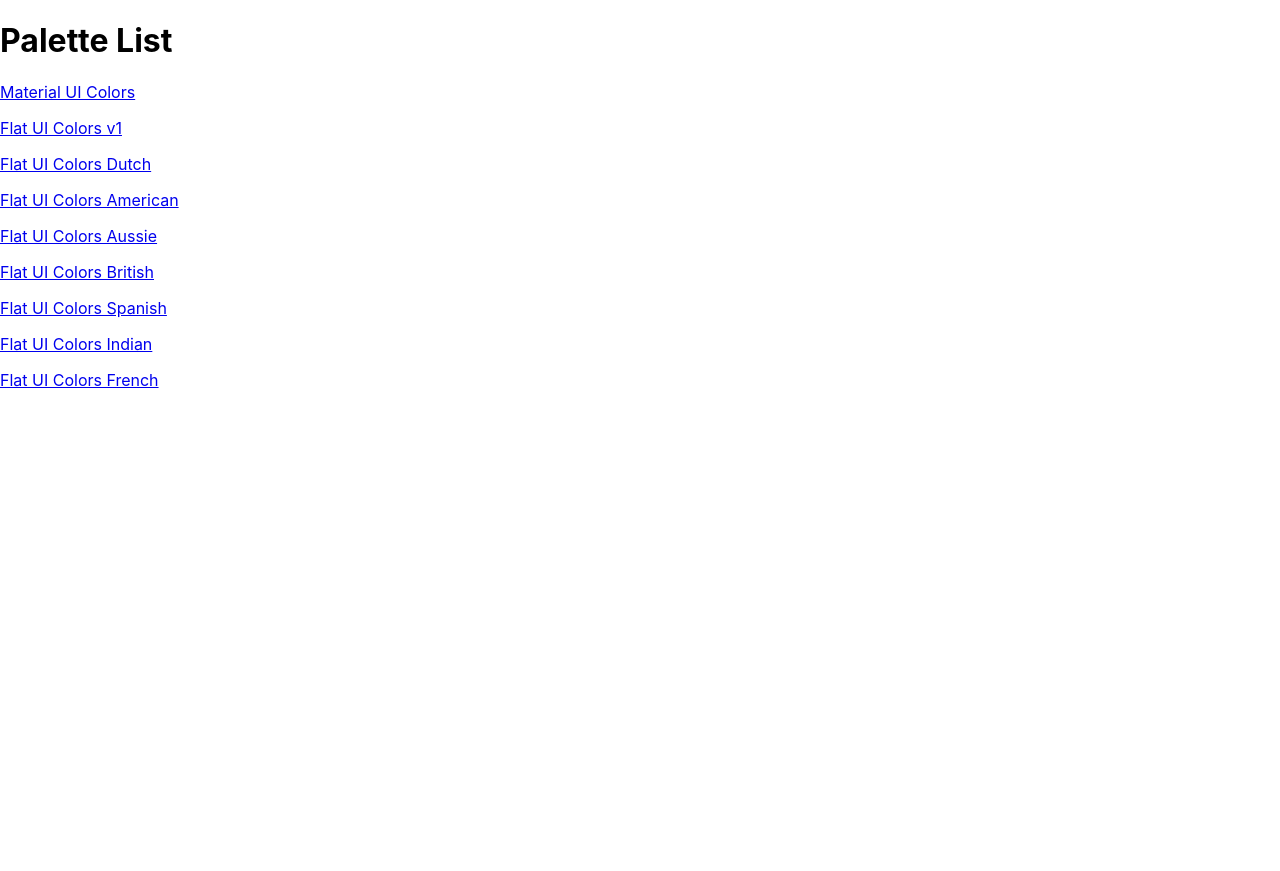
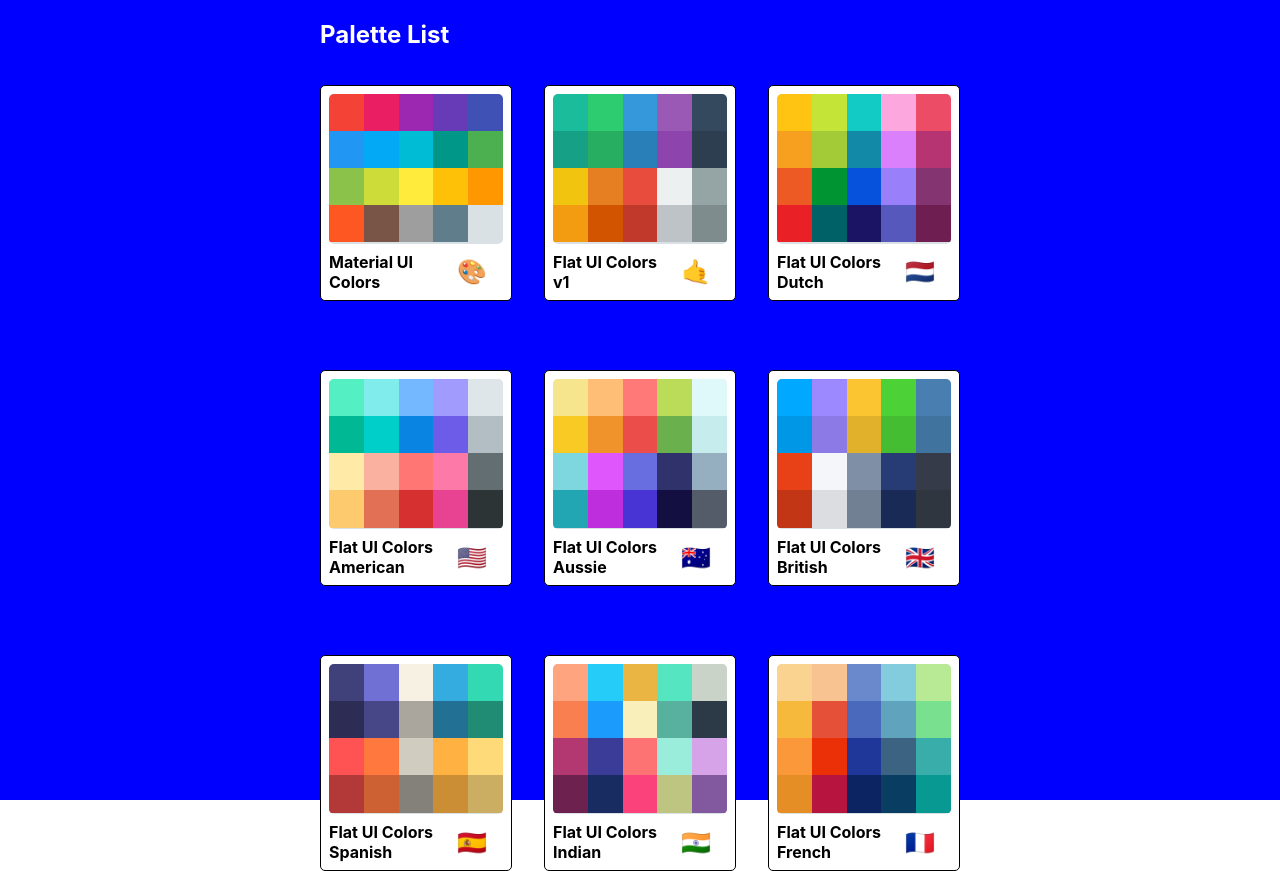
Before and after one commit to adit-shriyans/ColorPickerPaletteClone, a React (Create React App) app: page / in a window 1280 px wide. Before the commit the page ends 800 px from the top, so only its background shows below. Built offline with nearby package versions, Linux system fonts and the light colour scheme.

Commit message:
(27.1)add onclick functionality on minipalette

```diff
--- a/src/App.js
+++ b/src/App.js
@@ -13,6 +13,8 @@
 }
 
 function App() {
+  // const params = useParams();
+  // console.log(params);
   return (
     <Routes>
       <Route path="/" Component={() => <PaletteList palettes={seedColors} />} />
--- /dev/null
+++ b/src/MiniPalette.css
@@ -0,0 +1,44 @@
+.mini-root{
+    background-color: #fff;
+    border: 1px solid black;
+    border-radius: 5px;
+    padding: 0.5rem;
+    position: relative;
+    overflow: hidden;
+}
+
+.mini-root:hover {
+    cursor: pointer;
+}
+
+.colors {
+    background-color: #dae1e4;
+    height: 150px;
+    width: 100%;
+    border-radius: 5px;
+    overflow: hidden;
+}
+
+.title {
+    display: flex;
+    justify-content: space-between;
+    align-items: center;
+    margin: 0;
+    color: black;
+    padding-top: 0.5rem;
+    font-size: 1rem;
+}
+
+.emoji {
+    margin-left: 0.5rem;
+    font-size: 1.5rem;
+}
+
+.mini-color {
+    height: 25%;
+    width: 20%;
+    display: inline-block;
+    margin: 0 auto;
+    position: relative;
+    margin-bottom: -4.5px;
+}
--- /dev/null
+++ b/src/MiniPalette.js
@@ -0,0 +1,16 @@
+import React from 'react';
+import "./MiniPalette.css";
+
+function MiniPalette(props) {
+    const miniColorBoxes = props.colors.map(color => (
+        <div className='mini-color' style={{backgroundColor: color.color}} key={color.name} />
+    ))
+  return (
+    <div className='mini-root' onClick={props.handleClick}>
+        <div className='colors'>{miniColorBoxes}</div>
+        <h5 className='title'>{props.paletteName} <span className='emoji'>{props.emoji}</span></h5>
+    </div>
+  )
+}
+
+export default MiniPalette
--- /dev/null
+++ b/src/PaletteList.css
@@ -0,0 +1,34 @@
+body a {
+    text-decoration: none;
+}
+
+.root {
+    background-color: blue;
+    height: 100vh;
+    display: flex;
+    align-items: flex-start;
+    justify-content: center;
+}
+
+.container {
+    width: 50%;
+    display: flex;
+    align-items: flex-start;
+    flex-direction: column;
+    flex-wrap: wrap;
+}
+
+.nav {
+    display: flex;
+    width: 100%;
+    justify-content: space-between;
+    color: white;
+}
+
+.palettes {
+    box-sizing: border-box;
+    width: 100%;
+    display: grid;
+    grid-template-columns: repeat(3, 30%);
+    grid-gap: 5%;
+}
--- a/src/PaletteList.js
+++ b/src/PaletteList.js
@@ -1,15 +1,33 @@
 import React from 'react';
-import {Link} from "react-router-dom";
+import MiniPalette from './MiniPalette';
+import "./PaletteList.css";
+import { Link, useNavigate } from "react-router-dom";
 
 function PaletteList(props) {
+
+  const navigate = useNavigate();
+  function goToPalette(id) {
+    console.log("clicked");
+    console.log(id);
+    navigate(`/palette/${id}`);
+  }
+
   return (
-    <div>
-        <h1>Palette List</h1>
-        {props.palettes.map(palette => (
+    <div className='root'>
+      <div className='container'>
+        <nav className='nav'>
+          <h1>Palette List</h1>
+        </nav>
+        <div className='palettes'>
+          {props.palettes.map(palette => (
             <p>
-                <Link to={`/palette/${palette.id}`}>{palette.paletteName}</Link>
+              {/* <Link to={`/palette/${palette.id}`}> */}
+                <MiniPalette {...palette} handleClick={() => goToPalette(palette.id)} />
+              {/* </Link> */}
             </p>
-        ))}
+          ))}
+        </div>
+      </div>
     </div>
   )
 }
```
